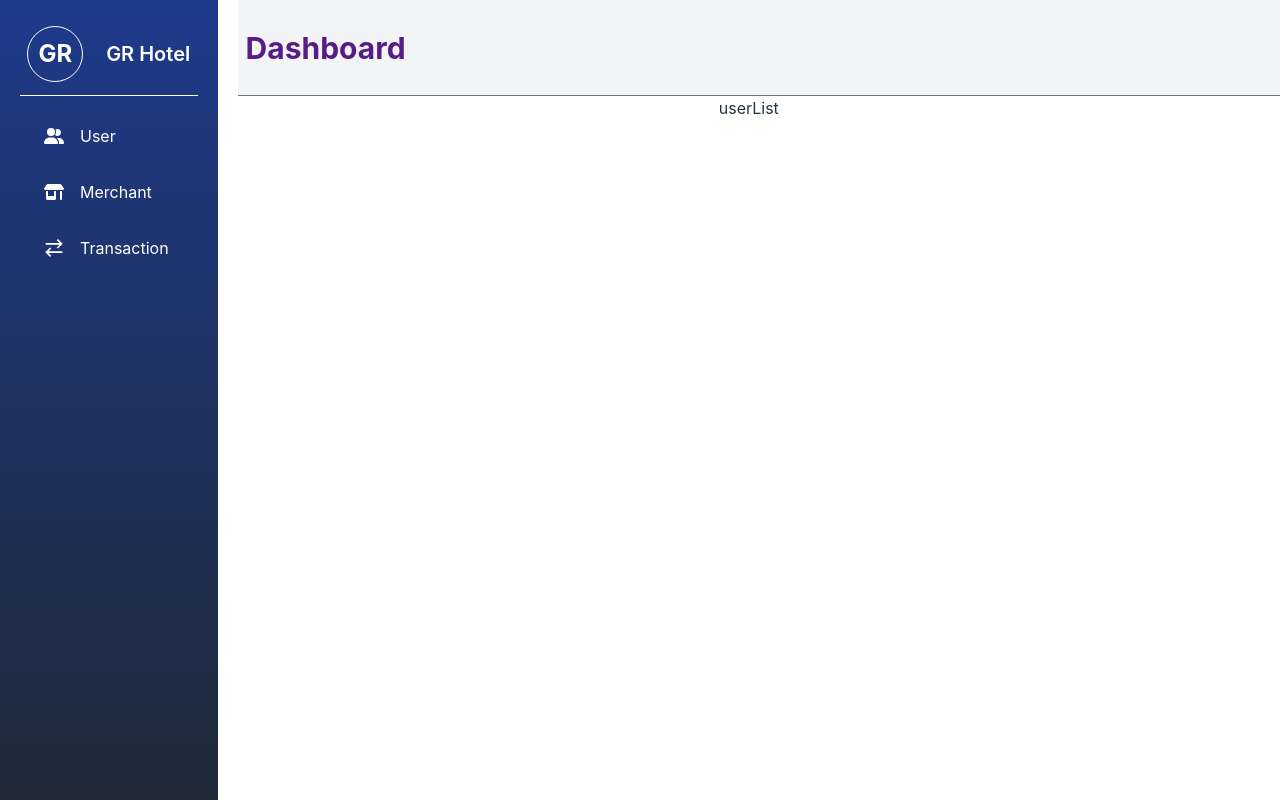
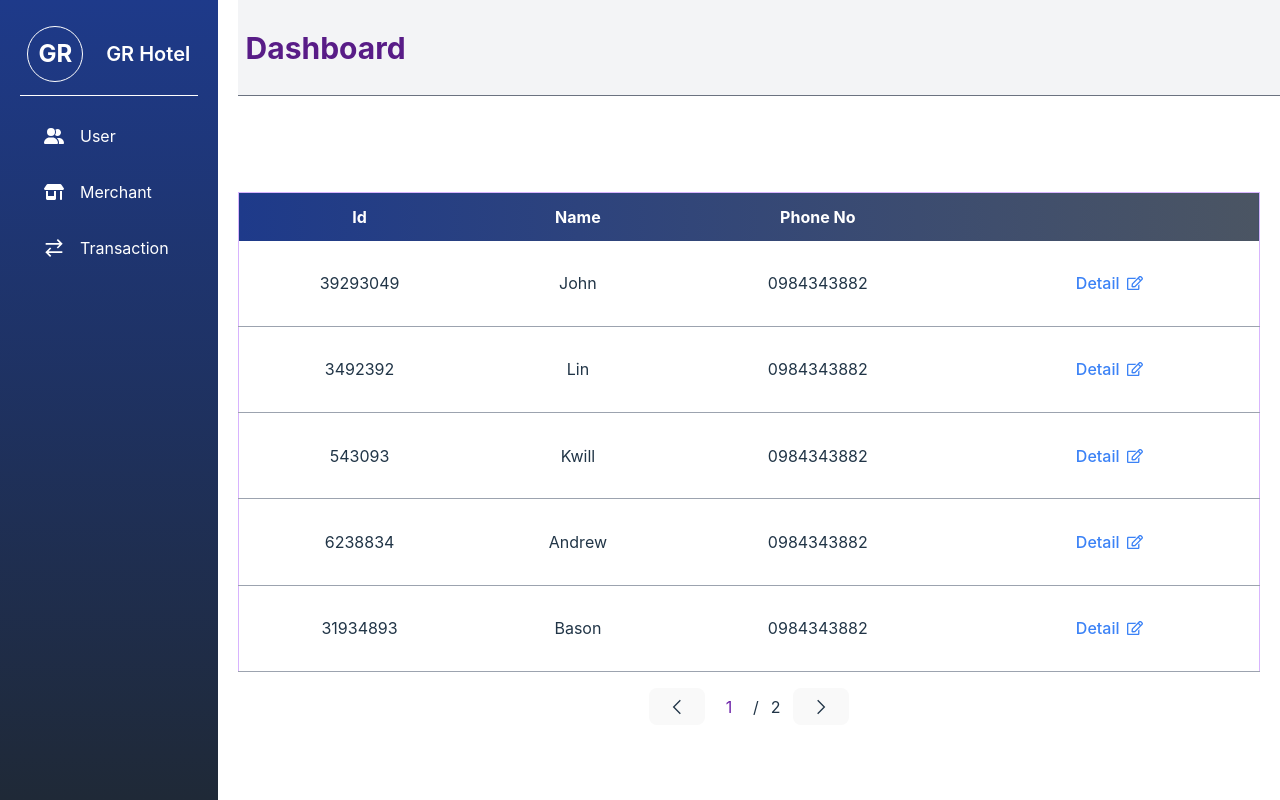
Before and after one commit to SawLinThant/GR-dashboard, a React (Vite) app: page /dashboard in a window 1280 px wide. Built offline with nearby package versions, Linux system fonts and the light colour scheme.

Commit message:
add-table

```diff
--- a/package.json
+++ b/package.json
@@ -10,6 +10,7 @@
     "preview": "vite preview"
   },
   "dependencies": {
+    "@tanstack/react-table": "^8.20.1",
     "clsx": "^2.1.1",
     "nprogress": "^0.2.0",
     "react": "^18.3.1",
--- /dev/null
+++ b/src/modules/common/components/custom-table/columns.jsx
@@ -0,0 +1,32 @@
+import { createColumnHelper } from "@tanstack/react-table";
+import { FaRegEdit } from "react-icons/fa";
+
+
+const columnHelper = createColumnHelper();
+export const userColumn = [
+    columnHelper.accessor("id", {
+        cell: (info) => <span>{info.getValue()}</span>,
+        header: () => <span className="column-head">Id</span>,
+      }),
+      columnHelper.accessor("name", {
+        cell: (info) => <span>{info.getValue()}</span>,
+        header: () => <span className="">Name</span>,
+      }),
+      columnHelper.accessor("ph_number", {
+        cell: (info) => <span>{info.getValue()}</span>,
+        header: () => <span className="column-head">Phone No</span>,
+      }),
+      columnHelper.accessor("id", {
+        cell: (info) => (
+          <button
+          className="flex w-full flex-row items-center justify-center gap-2 border-none bg-transparent hover:cursor-pointer text-blue-500"
+            onClick={() => {
+             // navigate(`/dashboard/detail/${info.getValue()}`);
+            }}
+          >
+           <p>Detail</p> <FaRegEdit />
+          </button>
+        ),
+        header: () => <span className="column-head"></span>,
+      }),
+]
--- /dev/null
+++ b/src/modules/common/components/custom-table/dummydata.jsx
@@ -0,0 +1,32 @@
+export const dummyUserLists = [
+  {
+    id:'39293049',
+    name: 'John',
+    ph_number: '0984343882'
+  },
+  {
+    id:'3492392',
+    name: 'Lin',
+    ph_number: '0984343882'
+  },
+  {
+    id:'543093',
+    name: 'Kwill',
+    ph_number: '0984343882'
+  },
+  {
+    id:'6238834',
+    name: 'Andrew',
+    ph_number: '0984343882'
+  },
+  {
+    id:'31934893',
+    name: 'Bason',
+    ph_number: '0984343882'
+  },
+  {
+    id:'2934893',
+    name: 'Trump',
+    ph_number: '0984343882'
+  },
+]
--- /dev/null
+++ b/src/modules/common/components/custom-table/index.jsx
@@ -0,0 +1,116 @@
+import {
+  getCoreRowModel,
+  useReactTable,
+  flexRender,
+} from "@tanstack/react-table";
+import { useMemo, useState } from "react";
+import { GrNext, GrPrevious } from "react-icons/gr";
+
+const CustomTable = ({ column, tableData }) => {
+  const [pagination, setPagination] = useState(1);
+  const [inputValue, setInputValue] = useState(pagination);
+  const itemsPerPage = 5;
+  const totalPages = Math.ceil(tableData.length / itemsPerPage);
+  const currentItems = useMemo(() => {
+    const start = (pagination - 1) * itemsPerPage;
+    const end = start + itemsPerPage;
+    return tableData.slice(start, end);
+  }, [tableData, pagination, itemsPerPage]);
+  console.log(column);
+  const table = useReactTable({
+    columns: column ? column : [],
+    getCoreRowModel: getCoreRowModel(),
+    data: currentItems,
+  });
+
+  const handlePageChange = (direction) => {
+    console.log(direction);
+    setPagination((prevPagination) => {
+      const currentPage = prevPagination;
+      const newPage =
+        direction === "next" ? prevPagination + 1 : prevPagination - 1;
+      if (newPage < 1 || newPage > totalPages) {
+        return currentPage; // Do not change the page if out of bounds
+      }
+      setInputValue(newPage);
+      return newPage;
+    });
+  };
+
+  const handlePageInputChange = (event) => {
+    const value = event.target.value;
+    setInputValue(value); // Allow the input value to update
+  };
+
+  const handleKeyDown = (event) => {
+    if (event.key === "Enter") {
+      const newPage = Number(event.target.value);
+      if (newPage >= 1 && newPage <= totalPages) {
+        setPagination(newPage); // Change page only when Enter is pressed
+      } else {
+        setInputValue(pagination); // Reset input to current page if invalid
+      }
+    }
+  };
+
+  return (
+    <div className="w-full flex flex-col items-center gap-4">
+      <table className="w-full min-h-[60vh] border border-purple-300">
+        <thead className="w-full h-12 bg-gradient-to-r from-blue-900 to-gray-600 text-white">
+          {table.getHeaderGroups().map((headerGroup) => (
+            <tr key={headerGroup.id} className="w-full">
+              {headerGroup.headers.map((header) => {
+                return (
+                  <th key={header.id} scope="col" className="w-12">
+                    {header.placeholderId
+                      ? null
+                      : flexRender(
+                          header.column.columnDef.header,
+                          header.getContext()
+                        )}
+                  </th>
+                );
+              })}
+            </tr>
+          ))}
+        </thead>
+        <tbody className="">
+          {table.getRowModel()?.rows?.map((row, index) => (
+            <tr key={row.id} className="border-b border-gray-400">
+              {row.getVisibleCells().map((cell) => (
+                <td key={cell.id} className="items-center p-4">
+                  {flexRender(cell.column.columnDef.cell, cell.getContext())}
+                </td>
+              ))}
+            </tr>
+          ))}
+        </tbody>
+      </table>
+      <div className="">
+        <div className="flex flex-row gap-3">
+          <button onClick={() => handlePageChange("prev")} className="">
+            <GrPrevious />
+          </button>
+          <div className="flex flex-row gap-3 items-center">
+            <input
+              type="text"
+              value={inputValue}
+              onChange={handlePageInputChange}
+              onKeyDown={handleKeyDown}
+              min="1"
+              max={totalPages}
+              className="border-none focus:border-white after:ring-white focus-visible:border-white focus-visible:ring-white focus:ring p-1 text-center w-6 text-purple-800"
+            />
+            <span>/</span>
+            <span>{totalPages}</span>
+          </div>
+
+          <button onClick={() => handlePageChange("next")} className="">
+            <GrNext />
+          </button>
+        </div>
+      </div>
+    </div>
+  );
+};
+export default CustomTable;
--- a/src/modules/common/components/input-field.jsx
+++ b/src/modules/common/components/input-field.jsx
@@ -1,14 +1,20 @@
+import clsx from "clsx";
+
 const InputField = ({
     label,
     inputType,
     placeholder,
-    require
+    require,
+    fullSize
 }) => {
     return(
-        <div className="flex flex-col gap-2 items-start">
+        <div className="flex flex-col gap-2 items-start w-full">
             <label htmlFor="">{label}</label>
             <input
-            className="border border-purple-900 p-2 rounded"
+            className={clsx('border border-purple-900 p-2 rounded',{
+              'w-full':fullSize,
+              'w-3/4': !fullSize
+            })}
              type={inputType}
              placeholder={placeholder}
              />
--- a/src/modules/user-lists/create-user-form.jsx
+++ b/src/modules/user-lists/create-user-form.jsx
@@ -11,12 +11,13 @@ const CreateUser = () => {
         </div>
         <div className="w-full">
           <form className="w-full flex flex-col gap-6" action="">
-            <div className="w-full h-full grid grid-cols-2">
-              <div className="flex flex-col items-start gap-6 border-r border-r-purple-900 pb-4">
+            <div className="w-full h-full grid grid-cols-3 gap-4">
+              <div className="flex flex-col items-start gap-6 pb-4">
                 <InputField
                   label="Username"
                   placeholder="Enter Username"
                   inputType="text"
+                  fullSize={false}
                 />
                 <InputField
                   label="Phone"
@@ -24,6 +25,11 @@ const CreateUser = () => {
                   inputType="text"
                 />
                 <InputField
+                  label="UniquePassword"
+                  placeholder="Unique password"
+                  inputType="password"
+                />
+                {/* <InputField
                   label="Password"
                   placeholder="Enter password"
                   inputType="password"
@@ -35,12 +41,32 @@ const CreateUser = () => {
                 />
                 <InputField
                   label="UniquePassword"
+                  placeholder="Unique password"
+                  inputType="password"
+                /> */}
+              </div>
+              <div className="flex flex-col items-start gap-6 pb-4">
+              <InputField
+                  label="Password"
+                  placeholder="Enter password"
+                  inputType="password"
+                />
+                <InputField
+                  label="Confirm password"
                   placeholder="Confirm password"
                   inputType="password"
+                  fullSize={false}
                 />
+
               </div>
               <div className="w-full flex flex-col items-center">
-                <div className="w-[20vw] h-[3vh] border border-gray-700"></div>
+                <div className="w-[20vw] h-[20vh] border border-gray-700 mt-7 rounded-md"></div>
+                <InputField
+                  label=""
+                  placeholder="0001 0001"
+                  inputType="text"
+                  fullSize={true}
+                />
               </div>
             </div>
             <div className="h-12 w-full flex flow-row items-center justify-start">
--- a/src/modules/user-lists/index.jsx
+++ b/src/modules/user-lists/index.jsx
@@ -1,6 +1,13 @@
+import CustomTable from "../common/components/custom-table"
+import { userColumn } from "../common/components/custom-table/columns"
+import { dummyUserLists } from "../common/components/custom-table/dummydata"
+
 const UserList = () => {
     return(
-        <div>userList</div>
+        <div className="w-full flex flex-col gap-4">
+            <div className="w-full h-20"></div>
+            <CustomTable column={userColumn} tableData={dummyUserLists}/>
+        </div>
     )
 }
 export default UserList
```
Also changed, not shown: 1 other file (tests, documents, lock files or other folders).
